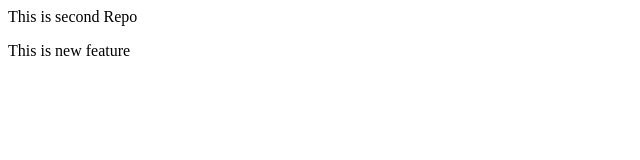
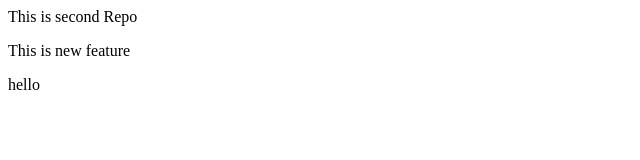
Before and after one commit to siddhigadave7173/localrepo, a plain HTML site: page index.html in a window 1280 px wide. Shown: the full height of the page, 0-640 px from the left. Drawn offline with Linux system fonts and the light colour scheme.

Commit message:
added div

```diff
--- a/index.html
+++ b/index.html
@@ -1,2 +1,2 @@
 <p>This is second Repo</p>
-<p>This is new feature</p>
+<p>This is new feature  <div>hello</div></p>
```
